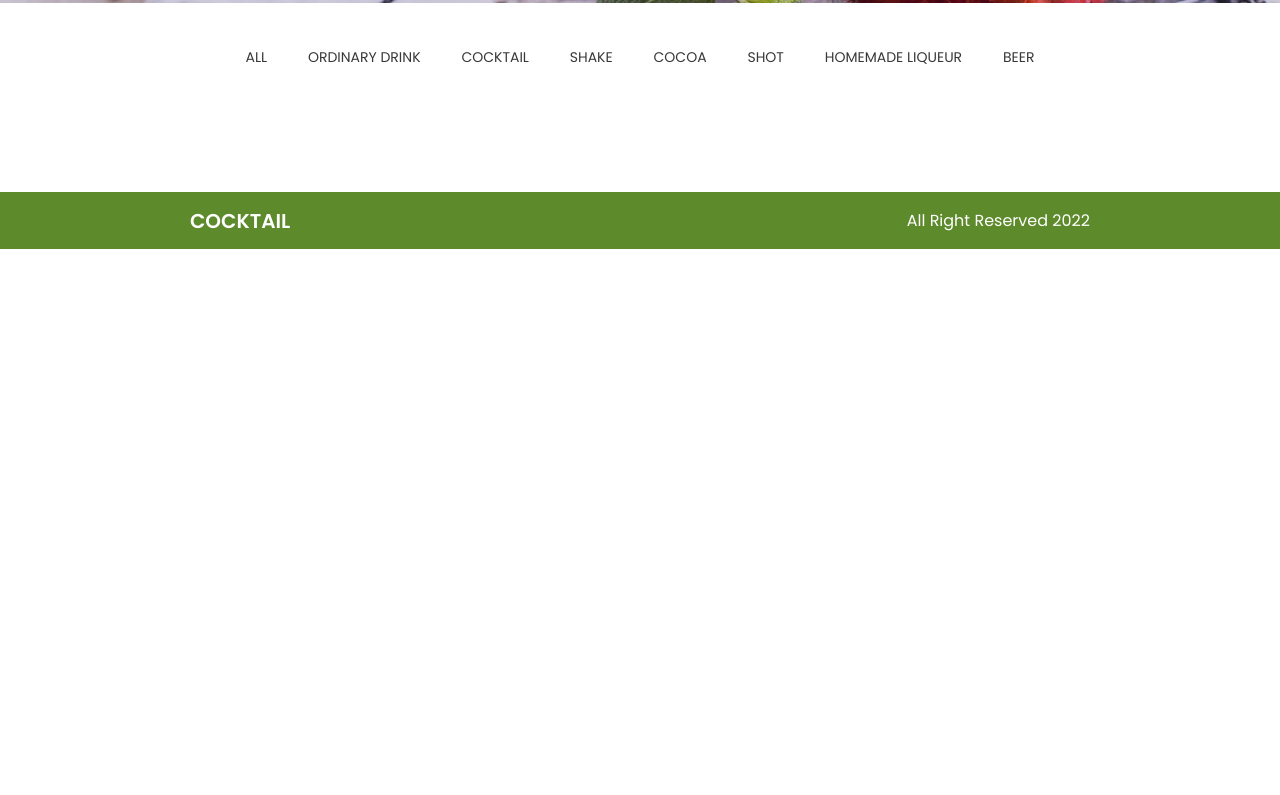
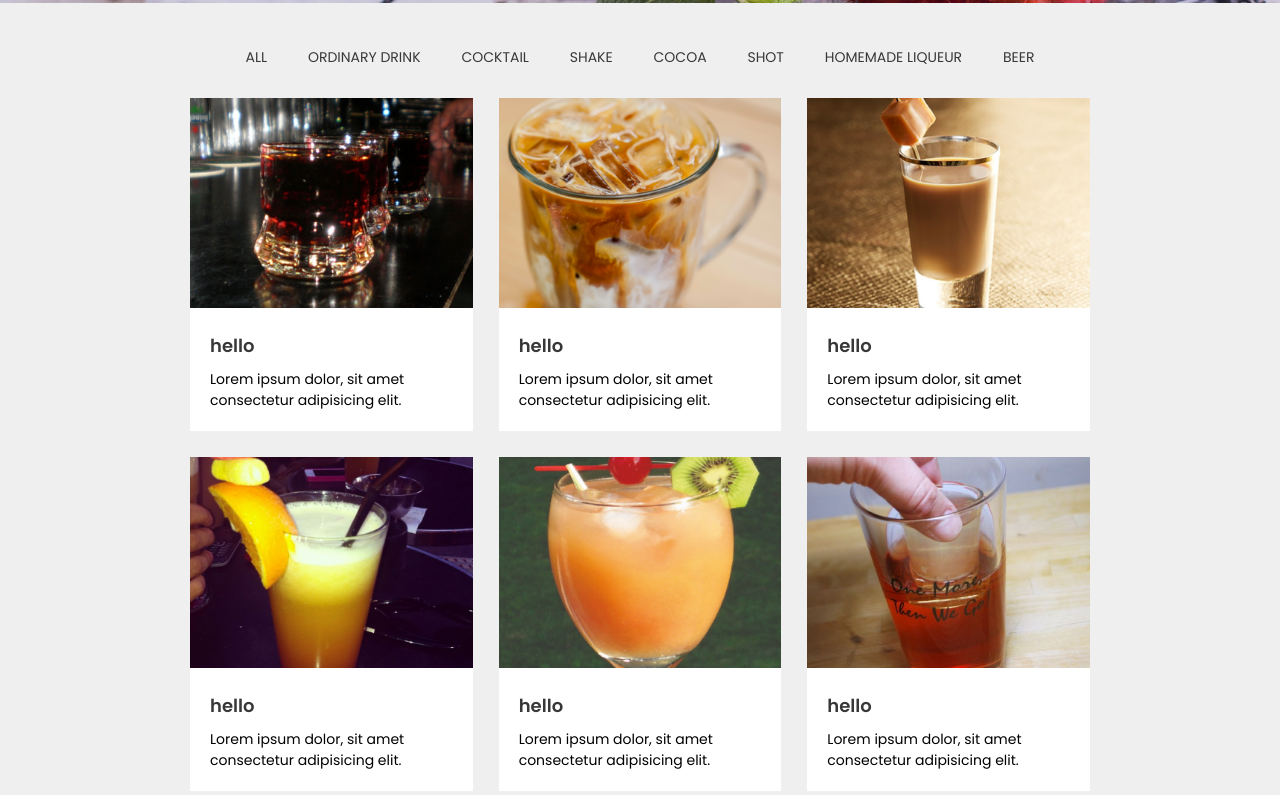
Before and after one commit to edoves/team_cocktail_proj, a website: page index.html in a window 1280 px wide. Shown: the part 551-1346 px from the top of the page. Before the commit the page ends 800 px from the top, so only its background shows below. Drawn offline with nearby package versions, Linux system fonts and the light colour scheme; files that its build step writes are made by us from their sources.

Commit message:
feature/#25-category-cards

```diff
--- a/index.html
+++ b/index.html
@@ -113,6 +113,14 @@
         </div>
       </section>
     <!--################## Category section End ##################-->
+    <!--################## Card section End ##################-->
+      <section class="card">
+          <div class="container">
+            <div class="card__container">
+            </div>
+          </div>
+      </section>
+    <!--################## Card section End ##################-->
     </main>
     <!--################## Footer Start ##################-->
     <footer class="footer">
--- /dev/null
+++ b/src/js/data.json
@@ -0,0 +1,57 @@
+{
+    "categoryList":[
+        {
+            "image" : "category1.png",
+            "title" : "hello",
+            "description" : "Lorem ipsum dolor, sit amet consectetur adipisicing elit."
+        },
+        {
+
+            "image" : "category2.png",
+            "title" : "hello",
+            "description" : "Lorem ipsum dolor, sit amet consectetur adipisicing elit."
+        },
+        {
+
+            "image" : "category3.png",
+            "title" : "hello",
+            "description" : "Lorem ipsum dolor, sit amet consectetur adipisicing elit."
+        },
+        {
+
+            "image" : "category4.png",
+            "title" : "hello",
+            "description" : "Lorem ipsum dolor, sit amet consectetur adipisicing elit."
+        },
+        {
+
+            "image" : "category5.png",
+            "title" : "hello",
+            "description" : "Lorem ipsum dolor, sit amet consectetur adipisicing elit."
+        },
+        {
+
+            "image" : "category6.png",
+            "title" : "hello",
+            "description" : "Lorem ipsum dolor, sit amet consectetur adipisicing elit."
+        },
+        {
+
+            "image" : "category7.png",
+            "title" : "hello",
+            "description" : "Lorem ipsum dolor, sit amet consectetur adipisicing elit."
+        },
+        {
+
+            "image" : "category8.png",
+            "title" : "hello",
+            "description" : "Lorem ipsum dolor, sit amet consectetur adipisicing elit."
+        },
+        {
+
+            "image" : "category9.png",
+            "title" : "hello",
+            "description" : "Lorem ipsum dolor, sit amet consectetur adipisicing elit."
+        }
+    ]
+}
--- a/src/js/script.js
+++ b/src/js/script.js
@@ -11,3 +11,42 @@ burgerMenu.addEventListener('click', function(){
 document.getElementById('copyright')
 .appendChild(document.createTextNode(new Date()
 .getFullYear()))
+
+// <!--################## Category section start ##################-->
+
+//category items
+// api url
+const api_url = "http://localhost:3000/src/js/data.json";
+// Defining async function
+async function getapi(url) {
+    // Storing response
+    const response = await fetch(url);
+    // Storing data in form of JSON
+    var data = await response.json();
+    show(data)
+}
+// Calling that async function
+getapi(api_url);
+
+//Return the elements in the categoryList array;
+function show(data) {
+  let cardContainer = document.querySelector(".card__container");
+  var categoryItem = []
+  categoryItem = data.categoryList;
+  //Map to the array of categoryItem
+  categoryItem.map(function (item, index) {
+    //Append to the card__container class
+    cardContainer.innerHTML +=
+    `<div class="card__item" key=${index}>
+      <div class="card_image">
+        <img src="/src/images/${item.image}" alt="category">
+      </div>
+      <div class="card__desc">
+        <p>${item.title}</p>
+        <p>${item.description}</p>
+      </div>
+    </div>`
+  });
+}
+
+// <!--################## Category section end ##################-->
--- /dev/null
+++ b/src/scss/layout/_card.scss
@@ -0,0 +1,38 @@
+@use '../util' as u;
+
+.card {
+  &__container {
+    display: grid;
+    grid-template-columns: auto auto auto;
+    gap: 26px;
+  }
+  &__item {
+    display: flex;
+    flex-direction: column;
+    background-color: var(--primary-text-color);
+    img {
+      width: 100%;
+    }
+  }
+  &__desc {
+    display: grid;
+    padding: 20px;
+    gap: 10px;
+    p:nth-of-type(1) {
+      font-family: 'Poppins';
+      font-style: normal;
+      font-weight: 600;
+      font-size: 18px;
+      line-height: 27px;
+      color: #383838;
+    }
+    p:nth-of-type(2) {
+      font-family: u.$font;
+      font-style: normal;
+      font-weight: 400;
+      font-size: 14px;
+      line-height: 21px;
+      color: v(--secondary-text-color);
+    }
+  }
+}
--- a/src/scss/layout/_footer.scss
+++ b/src/scss/layout/_footer.scss
@@ -2,7 +2,7 @@
 
 .footer {
   width: 100%;
-  position: absolute;
+  position: relative;
   bottom: 0;
   background-color: var(--teriary-background-color);
 
--- a/src/scss/layout/_hero.scss
+++ b/src/scss/layout/_hero.scss
@@ -1,69 +1,56 @@
 @use '../util' as u;
 
-.main{
-    margin: 0;
-}
-
-.hero{
-    background-image: url("/src/images/hero.jpg");
+.hero {
+  background-image: url('/src/images/hero.jpg');
   background-repeat: no-repeat;
-    background-position:center center;
+  background-position: center center;
   background-size: cover;
-    box-shadow:inset 0 0 0 u.rem(2000) rgba(30, 22, 95, 0.2);
+  box-shadow: inset 0 0 0 u.rem(2000) rgba(30, 22, 95, 0.2);
   width: 100%;
   height: u.rem(420);
   transform: scaleX(-1);
 
-
-
-
-    &__text{
+  &__text {
     transform: scaleX(-1);
     font-family: u.$font;
     font-weight: 700;
     color: var(--primary-text-color);
     display: flex;
     align-items: center;
-        padding-top:  u.rem(80);
+    padding-top: u.rem(80);
     line-height: u.rem(80);
     text-transform: uppercase;
 
-        @include u.breakpoint-down(large){
+    @include u.breakpoint-down(large) {
       font-size: u.rem(41);
     }
 
-        @include u.breakpoint-down(medium){
+    @include u.breakpoint-down(medium) {
       font-size: u.rem(35);
       line-height: u.rem(60);
       text-align: center;
       justify-content: center;
     }
 
-        @include u.breakpoint-down(small){
+    @include u.breakpoint-down(small) {
       font-size: u.rem(30);
       padding-top: u.rem(100);
       line-height: u.rem(44);
     }
 
-        @include u.breakpoint-down(xsmall){
+    @include u.breakpoint-down(xsmall) {
       font-size: u.rem(25);
       line-height: u.rem(43);
       padding-top: u.rem(120);
       text-align: center;
-
     }
   }
 
-
-    &__span1{
+  &__span1 {
     display: block;
-
   }
 
-    &__span2{
+  &__span2 {
     color: var(--teriary-background-color);
-
-
   }
-
 }
--- a/src/scss/layout/_index.scss
+++ b/src/scss/layout/_index.scss
@@ -2,3 +2,5 @@
 @forward 'category';
 @forward 'footer';
 @forward 'hero';
+@forward 'card';
+@forward 'main';
--- /dev/null
+++ b/src/scss/layout/_main.scss
@@ -0,0 +1,15 @@
+@use '../util' as u;
+
+.main {
+  margin: 0;
+  padding: 0;
+  border: 0;
+  font-size: 100%;
+  font: inherit;
+  vertical-align: baseline;
+  background-color: #efefef;
+  p {
+    margin: 0;
+    padding: 0;
+  }
+}
```
Also changed, not shown: src/images/category1.png (added), src/images/category2.png (added), src/images/category3.png (added), src/images/category4.png (added), src/images/category5.png (added), src/images/category6.png (added), src/images/category7.png (added), src/images/category8.png (added), src/images/category9.png (added). Lines whose indentation alone changed are shown as unchanged.
